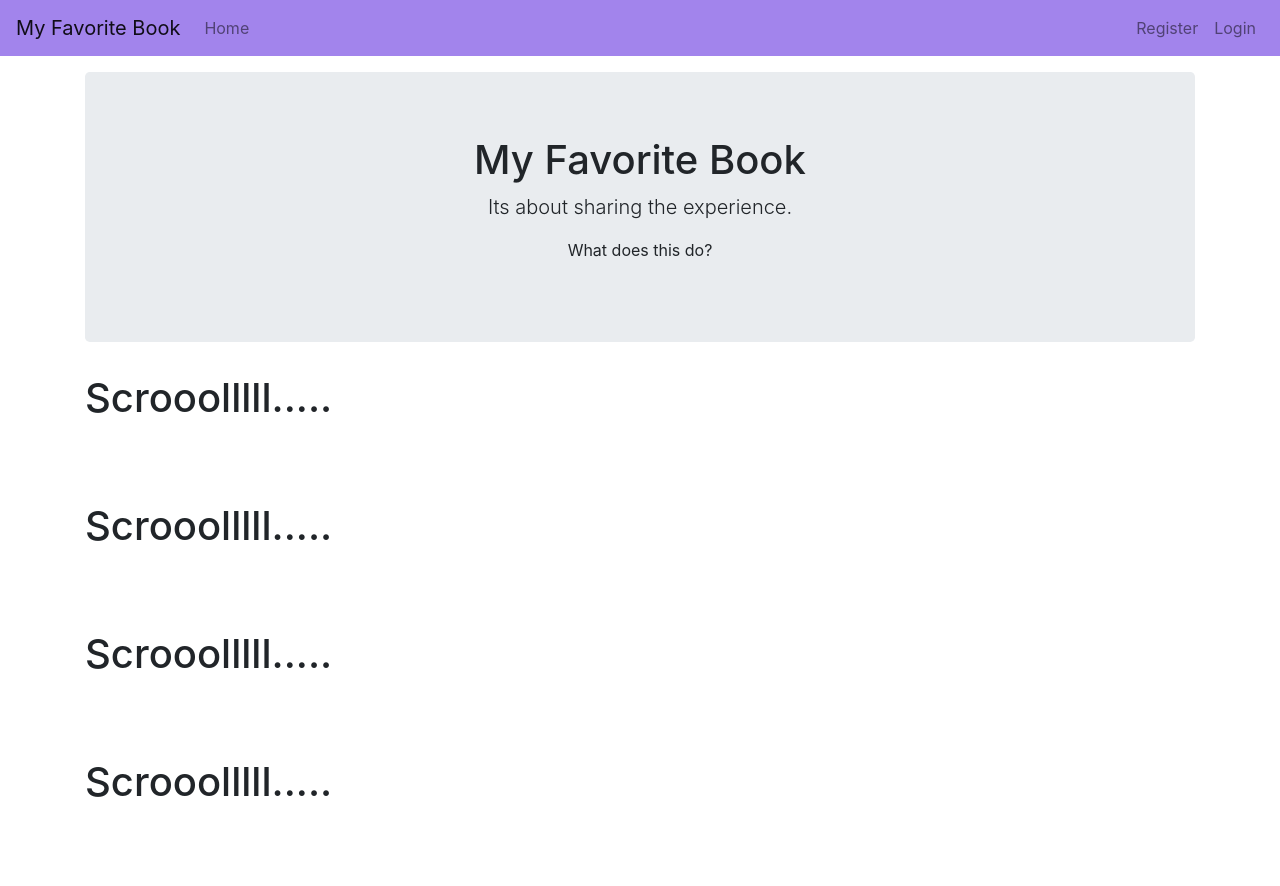
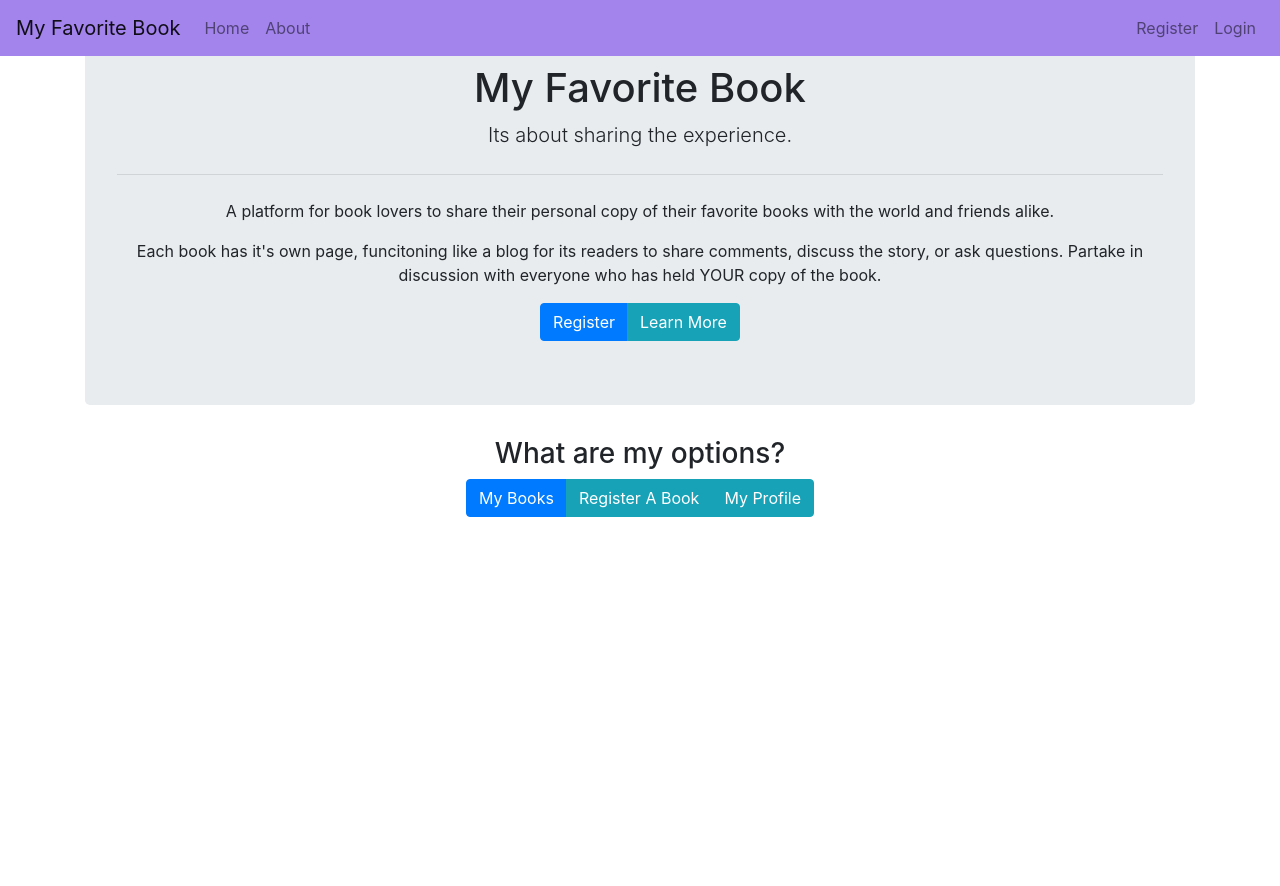
Before and after one commit to Nixoncole/My-Favorite-Book, a Python web app: template templates/home.html in a window 1280 px wide. After the commit the page ends 517 px from the top, so only its background shows below. Run offline with Jinja, Linux system fonts and the light colour scheme; the template is opened without the code that fills it, so the values that code supplies are empty; some libraries are stand-ins or nearby versions.

Commit message:
Resolved user navigation of homepage/navbar

```diff
--- a/templates/home.html
+++ b/templates/home.html
@@ -1,30 +1,38 @@
 {% extends 'layout.html' %}
 
 {% block body %}
+	{% if session.logged_in %}
+	<div class="jumbotron text-center">
+		<h1>My Favorite Book</h1>
+		<p class = "lead">Sharing the experience.</p>
+	</div>
+
+	{% else %}
+
 	<div class="jumbotron text-center">
 		<h1>My Favorite Book</h1>
 		<p class = "lead">Its about sharing the experience.</p>
-		<p>What does this do?</p>
+		<hr class="my-4">
+		<p>A platform for book lovers to share their personal copy of their favorite books with the world and friends alike. </p>
+		<p>Each book has it's own page, funcitoning like a blog for its readers to share comments, discuss the story, or ask questions. Partake in discussion with everyone who has held YOUR copy of the book.</p>
+		<div class="btn-group">
+			<a href="/register" class="btn btn-primary btn-md">Register</a>
+
+			<a href="/about" class="btn btn-info btn-md">Learn More</a>
+		</div>
 	</div>
 
-	<div>
-		<h1>Scrooolllll.....</h1>
-		<br>
-		<br>
-		<br>
-		<h1>Scrooolllll.....</h1>
-		<br>
-		<br>
-		<br>
-		<h1>Scrooolllll.....</h1>
-		<br>
-		<br>
-		<br>
-		<h1>Scrooolllll.....</h1>
-		<br>
-		<br>
-		<br>
+	{% endif %}
 
+	<div class="text-center"id="mainpage">
+		<h3>What are my options?</h3>
+		<div class="btn-group">
+			<a href="/books" class="btn btn-primary btn-md">My Books</a>
+
+			<a href="/newbook" class="btn btn-info btn-md">Register A Book</a>
+
+			<a href="/profile" class="btn btn-info btn-md">My Profile</a>
+		</div>
 	</div>
 
 {% endblock %}
--- a/templates/includes/_navbar.html
+++ b/templates/includes/_navbar.html
@@ -1,5 +1,5 @@
 <nav class="navbar fixed-top navbar-expand-lg navbar-light" style="background-color: #A284EC;">
-  <a class="navbar-brand" href="#">My Favorite Book</a>
+  <a class="navbar-brand" href="/">My Favorite Book</a>
   <button class="navbar-toggler" type="button" data-toggle="collapse" data-target="#navbarSupportedContent" aria-controls="navbarSupportedContent" aria-expanded="false" aria-label="Toggle navigation">
     <span class="navbar-toggler-icon"></span>
   </button>
@@ -9,6 +9,9 @@
       <li class="nav-item">
         <a class="nav-link" href="/">Home <span class="sr-only">(current)</span></a>
       </li>
+      <li class="nav-item">
+        <a class="nav-link" href="/about">About <span class="sr-only">(current)</span></a>
+      </li>
       <!--
 
       -->
@@ -16,6 +19,7 @@
       <li class="nav-item">
         <a class="nav-link" href="/books">Books</a>
       </li>
+      <!--
       <li class="nav-item dropdown">
         <a class="nav-link dropdown-toggle" href="#" id="navbarDropdown" role="button" data-toggle="dropdown" aria-haspopup="true" aria-expanded="true">
           Dropdown
@@ -30,6 +34,7 @@
       <li class="nav-item">
         <a class="nav-link disabled" href="#">Disabled</a>
       </li>
+    -->
       {% endif %}
     </ul>
 
--- a/templates/layout.html
+++ b/templates/layout.html
@@ -4,21 +4,16 @@
 	<meta charset="utf-8">
 	<title>MyFavoriteBook</title>
 	<link rel="stylesheet" type="text/css" href="https://stackpath.bootstrapcdn.com/bootstrap/4.1.2/css/bootstrap.min.css">
+	<link rel="stylesheet" href="{{ url_for('static', filename='MyFavoriteBook.css') }}">
+
 </head>
 <body>
 	{% include 'includes/_navbar.html' %}
-	<br>
-	<br>
-	<br>
 	<div class="container">
 		{% include 'includes/_messages.html' %}
 		{% block body%}{%endblock%}
 
 	</div>
-	<!-- Extend this layout file and use this as a wrapper for the file
-
-		Everything in layout shows uop on everypage-->
-
 	<script src = "https://stackpath.bootstrapcdn.com/bootstrap/4.1.2/js/bootstrap.min.js"></script>
 </body>
 </html>
```
Also changed, not shown: app.py (+12 -2 lines).
